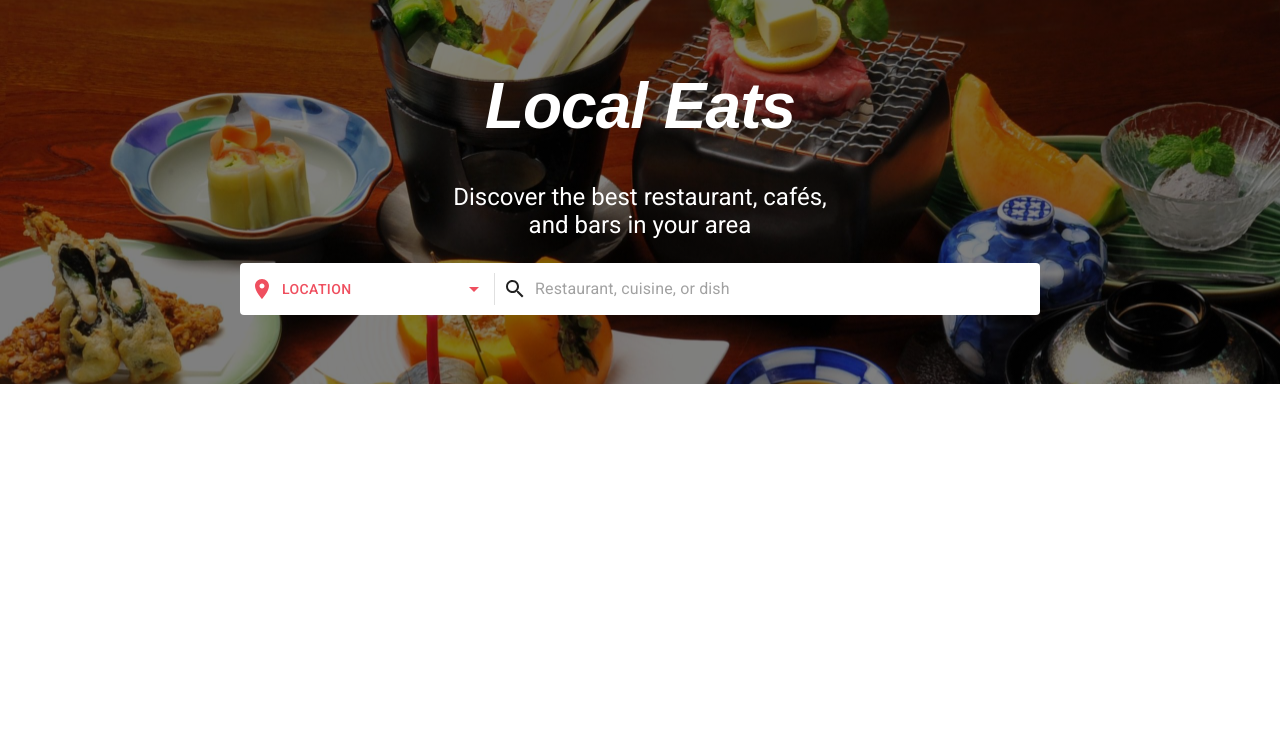
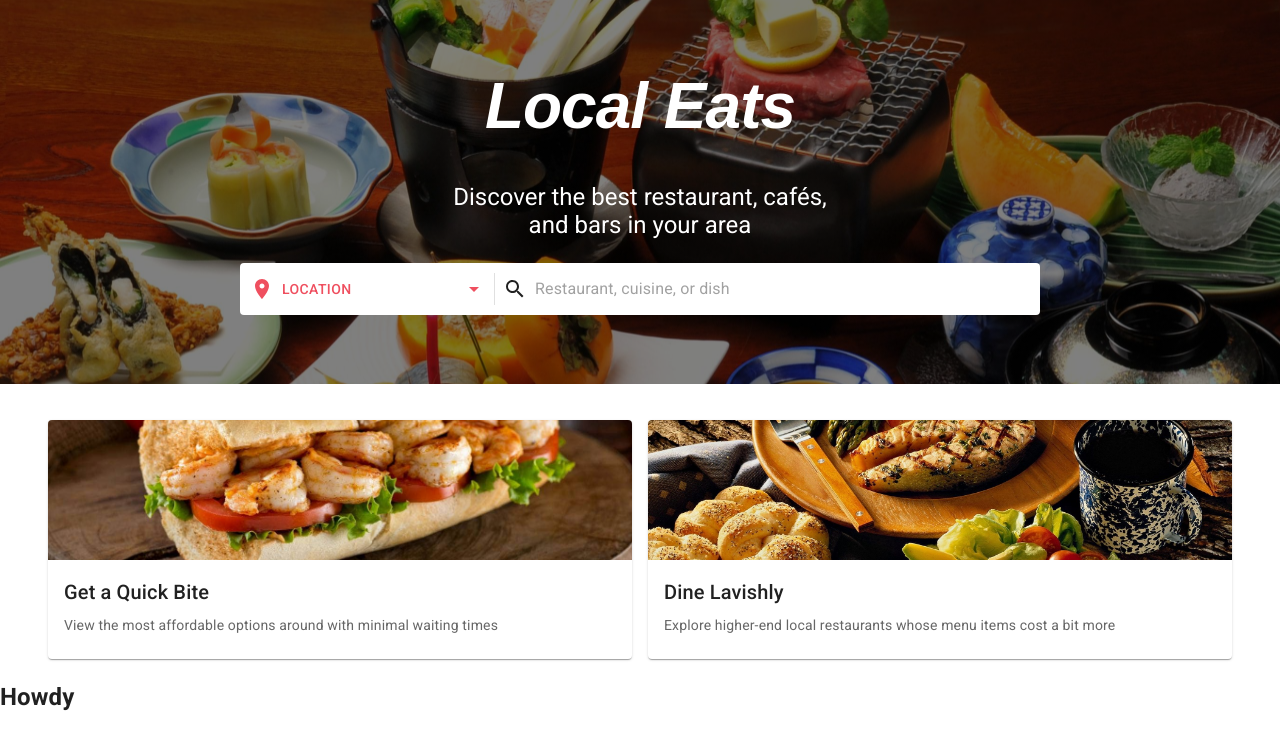
Before and after one commit to JasonXB/local-eats, a Next.js app: page / in a window 1280 px wide. Shown: the top 748 px of the page. Built offline with nearby package versions, Linux system fonts and the light colour scheme; a web font is replaced by a local one.

Commit message:
changed header font sizes in our MUI theme

```diff
--- a/pages/index.js
+++ b/pages/index.js
@@ -1,12 +1,32 @@
 import React from "react";
-
 // Component building block imports
 import MissionStatement from "../src/page-blocks/home/MissionStatement";
+import SearchOptionsRow1 from "../src/page-blocks/home/PremadeSearches1";
+import { Box, Container } from "@mui/material";
+import LayoutContainer from "../src/custom-components/LayoutContainer";
 export default function index() {
   return (
     <>
       <MissionStatement />
-
+      <LayoutContainer marginAbove="36px">
+        <SearchOptionsRow1 />
+      </LayoutContainer>
+      <h2>Howdy</h2>
     </>
   );
 }
+
+// const gridPlacement = {
+//   customBreakpoint: `@media (min-width:500px)`,
+//   webpageLayout: {
+//     display: "grid",
+//     gridTemplateColumns: "100%",
+//     gridTemplateRows: "auto auto",
+//     [`@media (min-width:500px)`]: {
+//       gridTemplateColumns: "1fr 1100px 1fr",
+//     },
+//   },
+//   // mission : {
+//   //   gri
+//   // }
+// };
--- /dev/null
+++ b/src/custom-components/LayoutContainer.js
@@ -0,0 +1,25 @@
+import React from "react";
+import { Container, Box } from "@mui/material";
+
+function LayoutContainer(props) {
+  // This will have 16px inline padding on mobile screens
+  // On desktop screens, the main content will max out at 1100px (padding will still be there but not affect much)
+  return (
+    <Box
+      sx={{
+        width: "100vw",
+        background: props.bg || "white",
+        marginTop: props.marginAbove || "0px",
+      }}
+    >
+      <Container
+        maxWidth="1132px"
+        sx={{ width: "100%", paddingInline: "16px" }}
+      >
+        {props.children}
+      </Container>
+    </Box>
+  );
+}
+
+export default LayoutContainer;
--- a/src/page-blocks/home/MissionStatement.js
+++ b/src/page-blocks/home/MissionStatement.js
@@ -76,7 +76,7 @@ const mobileStyles = {
   stackContainer: (theme) => {
     return {
       m: 0,
-      bgcolor: "#F5F5F5",
+      background: "#F5F5F5", // apply gray background for mobile onlinr
       [theme.breakpoints.up("sm")]: {
         display: "none",
       },
@@ -131,6 +131,7 @@ const desktopStyles = {
       backgroundPosition: "100% 10%",
       backgroundSize: "cover",
       position: "relative",
+
       display: "flex",
       flexDirection: "column",
       justifyContent: "center",
--- a/src/page-blocks/home/PremadeSearches1.js
+++ b/src/page-blocks/home/PremadeSearches1.js
@@ -2,7 +2,6 @@ import React from "react";
 import Card from "@mui/material/Card";
 import { CardActions, CardContent, CardMedia } from "@mui/material";
 import { Button, Typography, Container } from "@mui/material";
-import mobileVersion from "../mobile/PremadeSearches1";
 
 export default function searchOptions1() {
   return (
@@ -11,8 +10,8 @@ export default function searchOptions1() {
         sx={{
           display: "grid",
           gridTemplateColumns: "1fr 1fr",
-          p: 3,
           gap: "1rem",
+          p: 0,
         }}
       >
         <Card sx={{ width: "100%", maxWidth: "100%" }}>
@@ -26,7 +25,7 @@ export default function searchOptions1() {
               Get a Quick Bite
             </Typography>
             <Typography variant="body2" color="text.secondary">
-              View the most affordable options around
+              View the most affordable options around with minimal waiting times
             </Typography>
           </CardContent>
         </Card>
@@ -41,11 +40,13 @@ export default function searchOptions1() {
               Dine Lavishly
             </Typography>
             <Typography variant="body2" color="text.secondary">
-              Explore local higher-end restaurants
+              Explore higher-end local restaurants whose menu items cost a bit
+              more
             </Typography>
           </CardContent>
         </Card>
       </Container>
+      <Container></Container>
     </>
   );
 }
--- a/styles/MUI_themes.js
+++ b/styles/MUI_themes.js
@@ -25,12 +25,48 @@ export const customThemes = {
       },
     },
   }),
-  //^ OPTIONAL DARK THEME
-  dark: createTheme({
-    components: {
-      MuiButtonBase: disableRipple,
+  typography: {
+    // regular fontSize will stay at 14px
+    // Use for the big title on the Homepage
+    h1: {
+      fontSize: "3.75rem",
+      fontWeight: 300,
+      lineHeight: 2.267,
+      letterSpacing: "-0.01562em",
     },
-  }),
+    // Use for the tagline beneath the title on the homepage
+    h2: {
+      fontSize: "2.25rem",
+      fontWeight: 300,
+      lineHeight: 1.2,
+      letterSpacing: "-0.00833em",
+    },
+    // Use for new webpage section headers
+    h3: {
+      fontSize: "1.875rem",
+      fontWeight: 400,
+      lineHeight: 1.167,
+      letterSpacing: "-0em",
+    },
+    h4: {
+      fontWeight: 400,
+      lineHeight: 1.235,
+      letterSpacing: "0.00735em",
+    },
+    h5: {
+      fontSize:"1.25rem",
+      fontWeight: 400,
+      lineHeight: 1.334,
+      letterSpacing: "0em",
+    },
+    // Use for descriptions underneath new section headers
+    h6: {
+      fontSize: "1.125rem",
+      fontWeight: 500,
+      lineHeight: 1.6,
+      letterSpacing: "0.0075em",
+    },
+  },
 };
 
 const red = "#ef4f5f";
```
